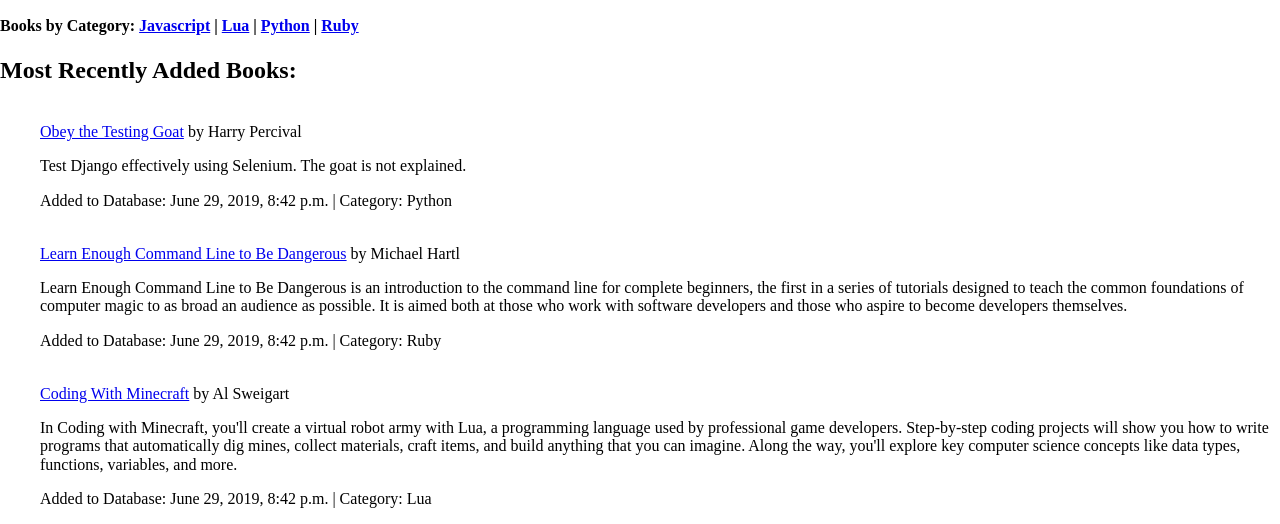
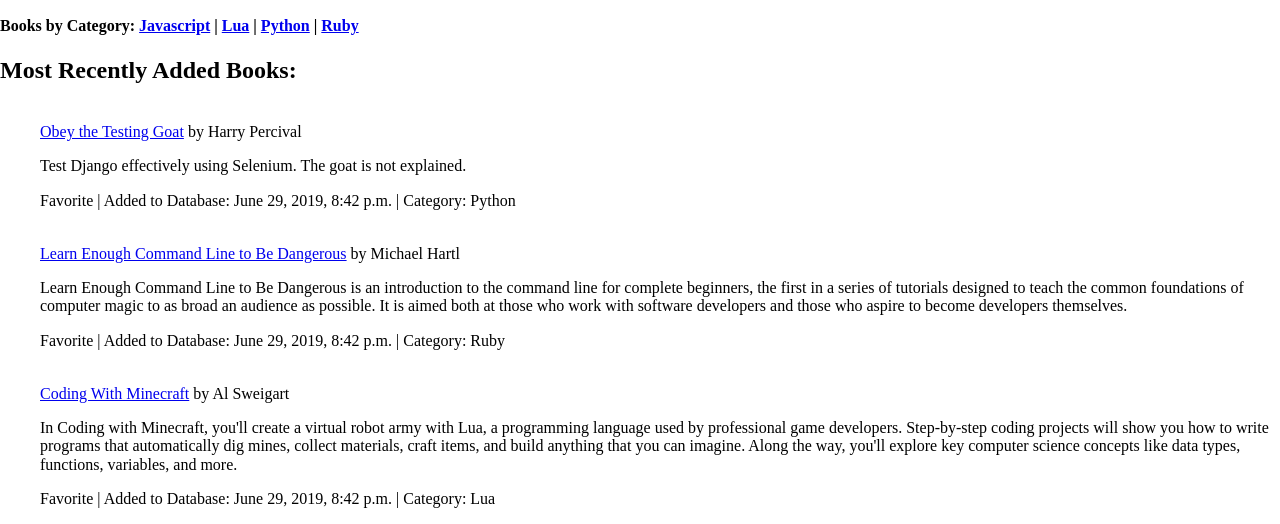
Before and after one commit to momentum-cohort-2019-05/w5-freeshelf-phamm89, a Django app: page / in a window 1280 px wide. Shown: the part 333-857 px from the top of the page. Run offline with Django 3.2, Linux system fonts and the light colour scheme; data comes from the database, SQL or seed files in the repository; some libraries are stand-ins or nearby versions.

Commit message:
Working on Favorite

```diff
--- a/core/models.py
+++ b/core/models.py
@@ -37,6 +37,8 @@ class Book(models.Model):
     book_description = models.TextField(max_length=1000, help_text='Enter a brief description of the book')
     db_date_added = models.DateTimeField(auto_now_add=True)
 
+    # ManyToManyField used because favorite list can contain many books.
+    book_favorite = models.ManyToManyField(User, through='Favorite', help_text='Mark favorite to add book to favorite list')
 
     class Meta:
         ordering = ['-db_date_added']
@@ -49,6 +51,9 @@ class Book(models.Model):
     def get_absolute_url(self):
         """Returns the url to access a detail record for this book."""
         return reverse('book-detail', args=[str(self.id)])
+
+    # def get_favorite_url(self):
+    #     return reverse('category-detail', args=(self.pk,))
 
 
 class BookAuthor(models.Model):
--- a/core/templates/index.html
+++ b/core/templates/index.html
@@ -32,7 +32,7 @@
           {{ book.book_description }}
         </p>
         <p>
-        Added to Database: {{ book.db_date_added }}  |  Category: {{ book.book_category.get }}
+          Favorite  |   Added to Database: {{ book.db_date_added }}  |  Category: {{ book.book_category.get }}
         </p>
       {% endfor %}
   </ul>
--- a/core/views.py
+++ b/core/views.py
@@ -48,8 +48,19 @@ class CategoriesListView(generic.ListView):
 class CategoriesDetailView(generic.DetailView):
     model = Category
 
-
+@require_http_methods(['POST'])
 @login_required
 def favorite_view(request, book_pk):
     """View function for user to favorite or unfavorite a book."""
     book = get_object_or_404(Book, pk=book_pk)
+
+    # Create the favorite list for user
+    favorite, created = request.user.favorite_set.get_or_create(book=book)
+
+    if created:
+        messages.success(request, f"You have added {book.book_title} to your favorites book list.")
+    else:
+        messages.info(request, f"You have removed {book.book_title} from your favorites book list.")
+        favorite.delete()
+
+    return redirect('category-detail', pk=book_pk)
```
Lines whose indentation alone changed are shown as unchanged.
